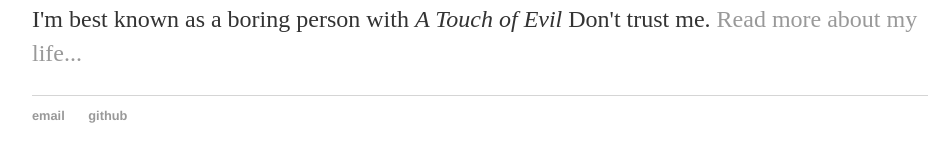
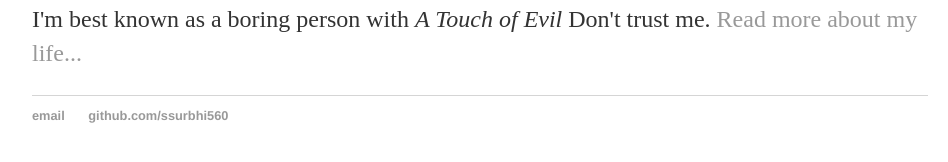
Before and after one commit to ssurbhi560/ssurbhi560.github.io, a Jekyll site: the page index.html, which Jekyll copies as it is, in a window 1280 px wide. Shown: the part 194-356 px from the top of the page, without its empty margins (160-1108 px from the left). Built offline with Jekyll 4.4.1, drawn with Linux system fonts in a browser that asks for light colours.

Commit message:
Update index.html

```diff
--- a/index.html
+++ b/index.html
@@ -22,8 +22,8 @@
 		</div><!-- /.container -->
 		<footer>
     		<ul>
-        		<li><a href="mailto:abc@gmail.com">email</a></li>
-        		<li><a href="https://github.com/ssurbhi560">github</a></li>
+        		<li><a href="mailto:ssurbhi560@gmail.com">email</a></li>
+        		<li><a href="https://github.com/ssurbhi560">github.com/ssurbhi560</a></li>
 			</ul>
 		</footer>
 	</body>
```
